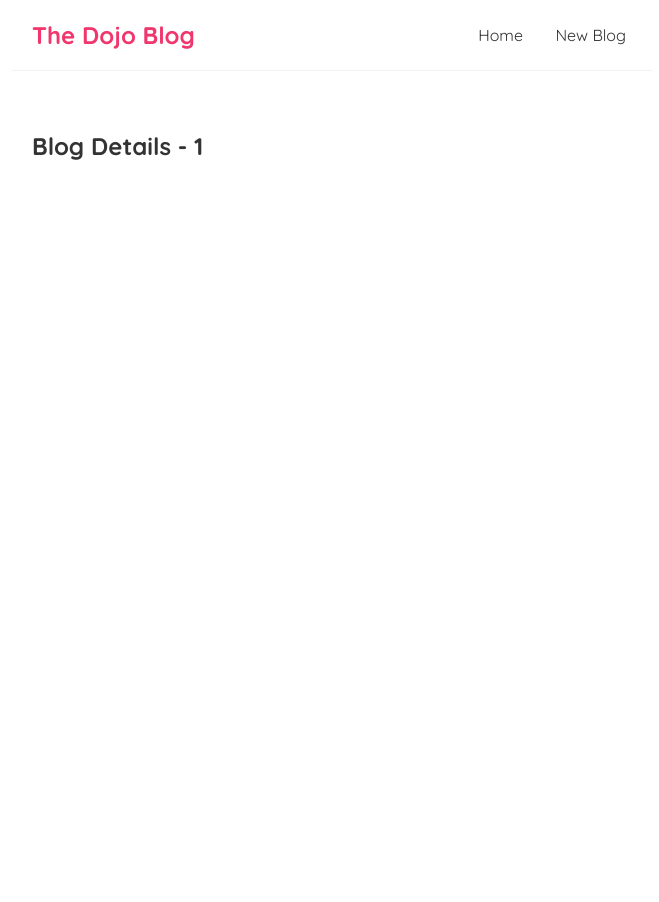
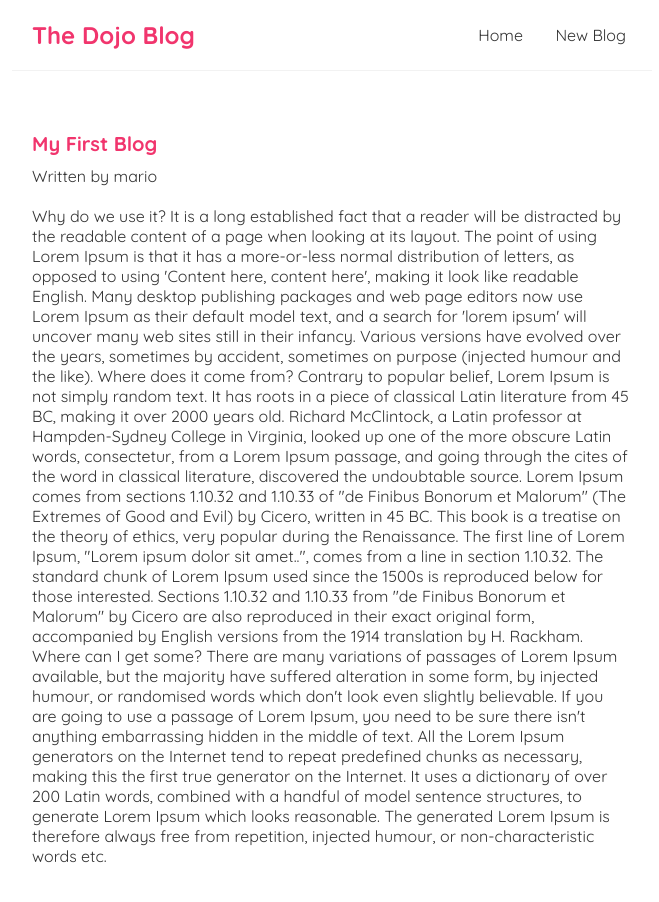
Before and after one commit to louiskwt/lt-blog, a React (Create React App) app: page /blogs/1 in a window 1280 px wide. Shown: the top 902 px of the page, without its empty margins (308-967 px from the left). Before the commit the page ends 800 px from the top, so only its background shows below. Built offline with nearby package versions, Linux system fonts and the light colour scheme; data requests are answered from the project's data file.

Commit message:
built blog details page with hooks

```diff
--- a/src/BlogDetails.js
+++ b/src/BlogDetails.js
@@ -1,11 +1,26 @@
 import React from 'react';
 import { useParams } from 'react-router-dom';
+import useFetch from './useFetch';
 
 const BlogDetails = () => {
 	const { id } = useParams();
+	const {
+		data: blog,
+		error,
+		isLoading
+	} = useFetch('http://localhost:8000/blogs/' + id);
+
 	return (
 		<div className='blog-details'>
-			<h2>Blog Details - {id} </h2>
+			{isLoading && <div>Loading ...</div>}
+			{error && <div>{error}</div>}
+			{blog && (
+				<article>
+					<h2>{blog.title}</h2>
+					<p>Written by {blog.author}</p>
+					<div>{blog.body}</div>
+				</article>
+			)}
 		</div>
 	);
 };
--- a/src/index.css
+++ b/src/index.css
@@ -52,3 +52,23 @@
 .blog-preview a {
 	text-decoration: none;
 }
+
+/* blog details page */
+.blog-details h2 {
+	font-size: 20px;
+	color: #f1356d;
+	margin-bottom: 10px;
+}
+
+.blog-details div {
+	margin: 20px 0;
+}
+
+.blog-details button {
+	background: #f1356d;
+	color: #fff;
+	border: 0;
+	padding: 8px;
+	border-radius: 8px;
+	cursor: pointer;
+}
```
